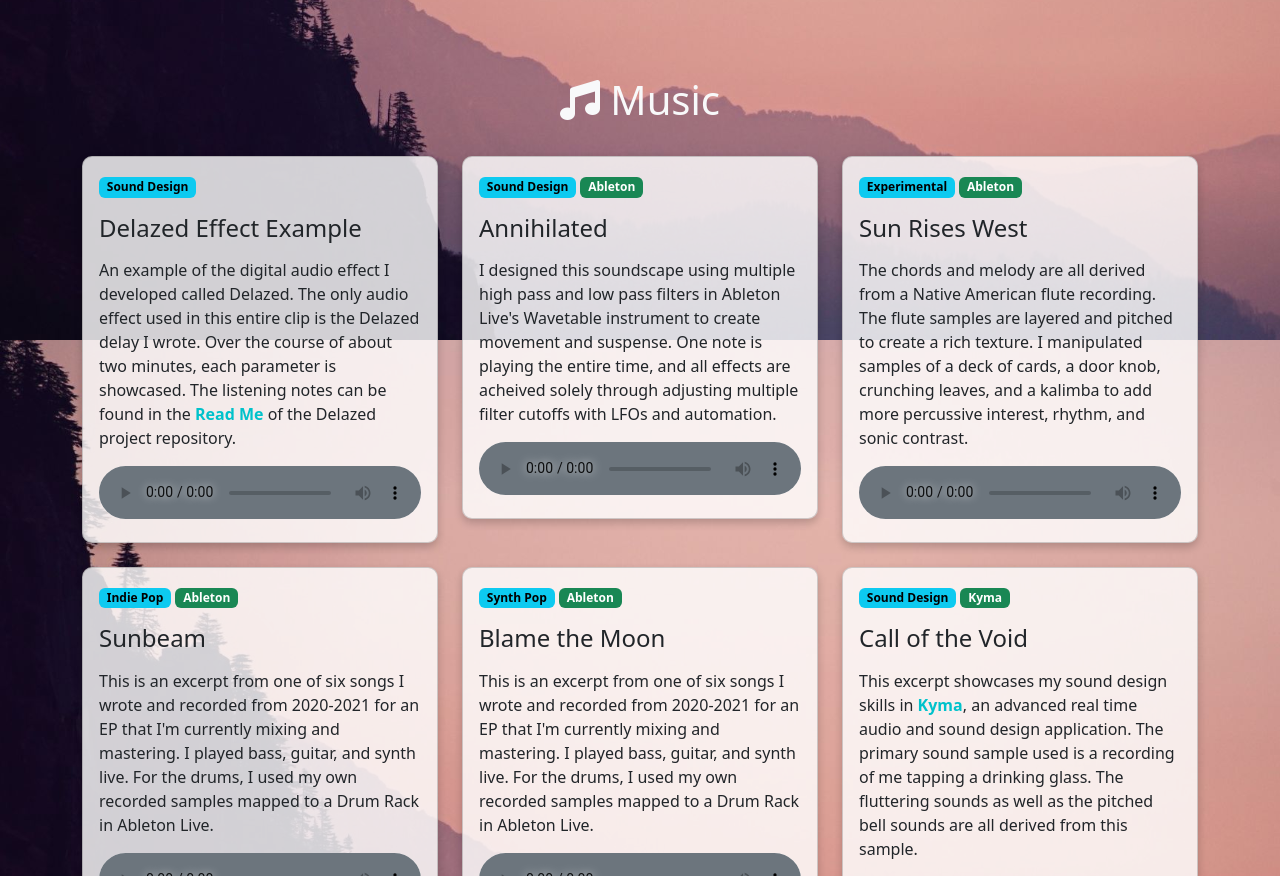
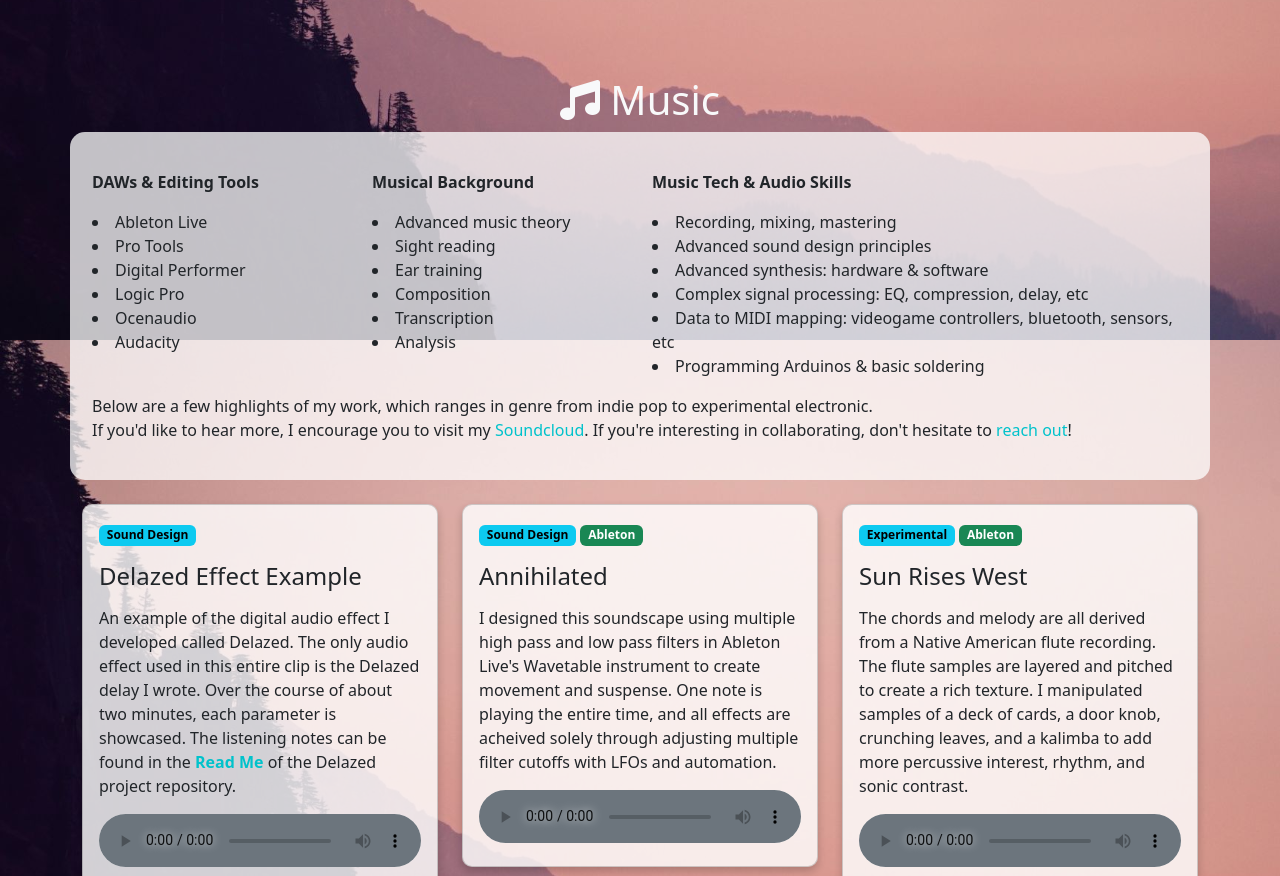
Before and after one commit to lexslo/portfolio-v2, a website: page index.html in a window 1280 px wide. Shown: the part 2860-3736 px from the top of the page. Drawn offline with nearby package versions, Linux system fonts and the light colour scheme.

Commit message:
add music skills section

```diff
--- a/assets/css/style.css
+++ b/assets/css/style.css
@@ -71,6 +71,11 @@ body {
 }
 
 /* music section styling */
+.music-section {
+    background-color: rgba(255,255,255,0.75);
+    padding: 22px;
+    border-radius: 15px;
+}
 audio {
     width: 100%;
     height: 3.33rem;
--- a/index.html
+++ b/index.html
@@ -261,8 +261,49 @@
 
     <!-- music section-->
     <section id="music">
+        <h1 class="text-center text-light"><i class="fa-solid fa-music"></i> Music</h1>
+
+        <div class="music-section container">
+            <div class="row mt-3">
+                <div class="col-md-3">
+                    <p><b>DAWs & Editing Tools</b></p>
+                    <li>Ableton Live</li>
+                    <li>Pro Tools</li>
+                    <li>Digital Performer</li>
+                    <li>Logic Pro</li>
+                    <li>Ocenaudio</li>
+                    <li>Audacity</li>
+                </div>
+                <div class="col-md-3">
+                    <p><b>Musical Background</b></p>
+                    <li>Advanced music theory</li>
+                    <li>Sight reading</li>
+                    <li>Ear training</li>
+                    <li>Composition</li>
+                    <li>Transcription</li>
+                    <li>Analysis</li>
+                </div>
+                <div class="col-md-6">
+                    <p><b>Music Tech & Audio Skills</b></p>
+                    <li>Recording, mixing, mastering</li>
+                    <li>Advanced sound design principles</li>
+                    <li>Advanced synthesis: hardware & software</li>
+                    <li>Complex signal processing: EQ, compression, delay, etc</li>
+                    <li>Data to MIDI mapping: videogame controllers, bluetooth, sensors, etc</li>
+                    <li>Programming Arduinos & basic soldering</li>
+                </div>
+            </div>
+            <div class="row mt-3 about-text">
+                <p>
+                    Below are a few highlights of my work, which ranges in genre from indie pop to experimental electronic.
+                    <br />
+                    If you'd like to hear more, I encourage you to visit my <a href="">Soundcloud</a>. If you're interesting in collaborating, don't hesitate to <a href="#footer">reach out</a>!
+                </p>
+            </div>
+        </div>
+
         <div class="container about-text">
-            <h1 class="text-center text-light"><i class="fa-solid fa-music"></i> Music</h1>
+            <!-- <h1 class="text-center text-light"><i class="fa-solid fa-music"></i> Music</h1> -->
             <div class="row">
                 <div class="col-lg-4 mt-4">
                     <div class="card project-card">
```
Also changed, not shown: blog.html (+4 -1 lines).
